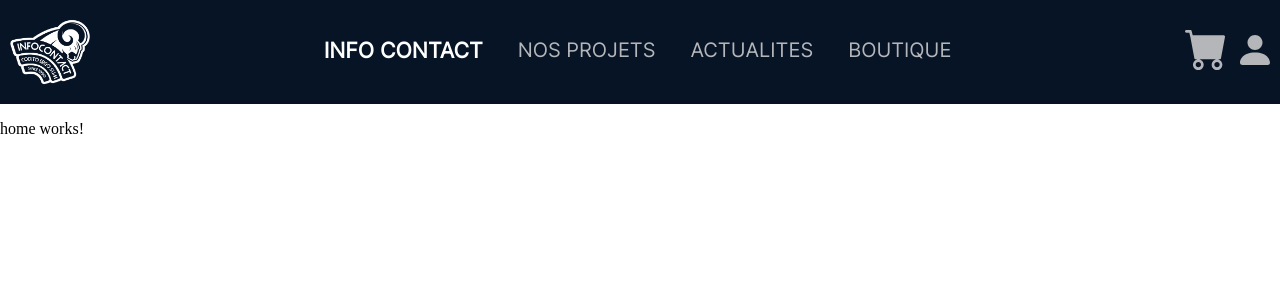
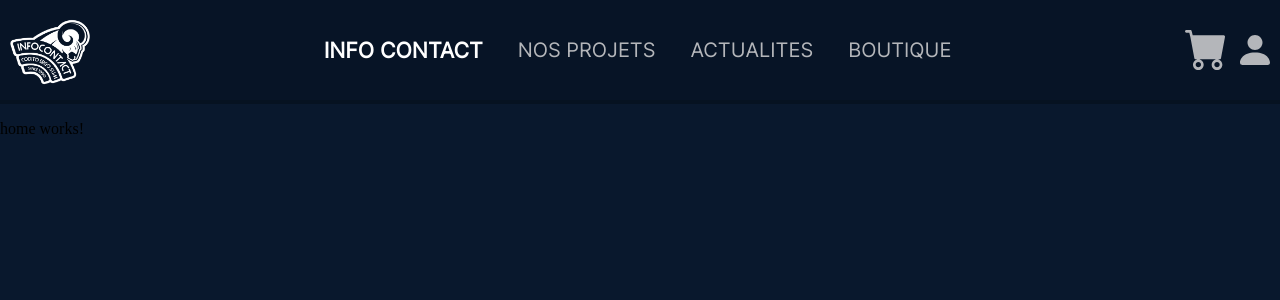
Before and after one commit to vadim-soude/SAE-S5-Front, an Angular app: page / in a window 1280 px wide. Shown: the top 300 px of the page. Built offline with nearby package versions, Linux system fonts and the light colour scheme.

Commit message:
- Modification of the global styles.css in order to set correctly the background color

```diff
--- a/src/styles.css
+++ b/src/styles.css
@@ -5,17 +5,15 @@ ul {
     padding: 0;
 }
 
-body{
+body,html{
     margin: 0;
     width: auto;
     -ms-overflow-style: none;  /* IE and Edge */
     scrollbar-width: none;  /* Firefox */
+    padding: 0; /* Remove default padding */
+    background: #09182D;
 }
 
 body::-webkit-scrollbar {
     display:none;
 }
-
-html {
-    scrollbar-width:none;
-}
```
